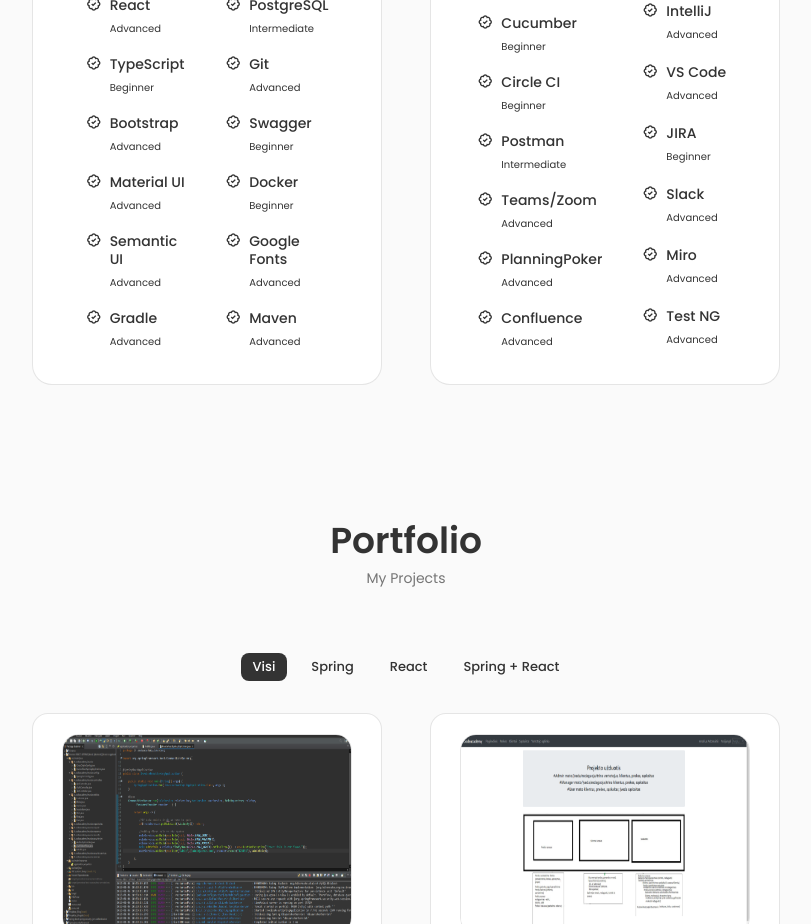
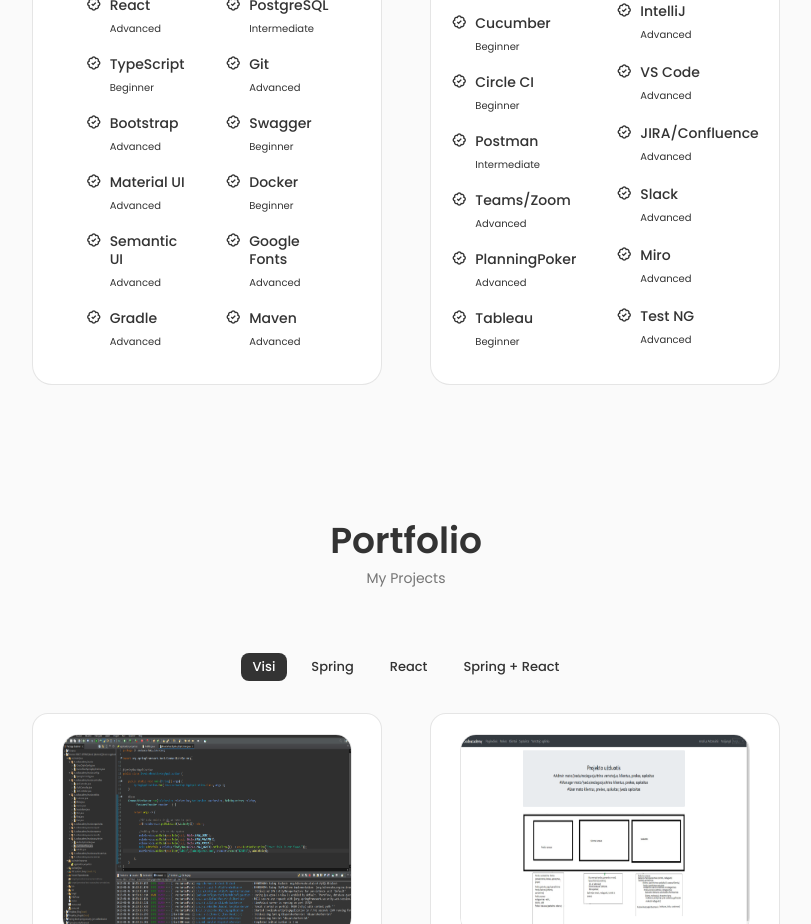
Before and after one commit to esuandrius/portfolio, a React (Create React App) app: page / in a window 1280 px wide. Shown: the part 1780-2704 px from the top of the page, without its empty margins (234-1045 px from the left). Built offline with nearby package versions, Linux system fonts and the light colour scheme.

Commit message:
added new skills

```diff
--- a/src/components/skills/Backend.jsx
+++ b/src/components/skills/Backend.jsx
@@ -87,8 +87,8 @@
             <i class="bx bx-badge-check"></i>
 
             <div>
-              <h3 className="skills__name">Confluence</h3>
-              <span className="skills__level">{t("advanced")}</span>
+              <h3 className="skills__name">Tableau</h3>
+              <span className="skills__level">{t("beginner")}</span>
             </div>
           </div>
         </div>
@@ -143,8 +143,8 @@
             <i class="bx bx-badge-check"></i>
 
             <div>
-              <h3 className="skills__name">JIRA</h3>
-              <span className="skills__level">{t("beginner")}</span>
+              <h3 className="skills__name">JIRA/Confluence</h3>
+              <span className="skills__level">{t("advanced")}</span>
             </div>
           </div>
 
```
